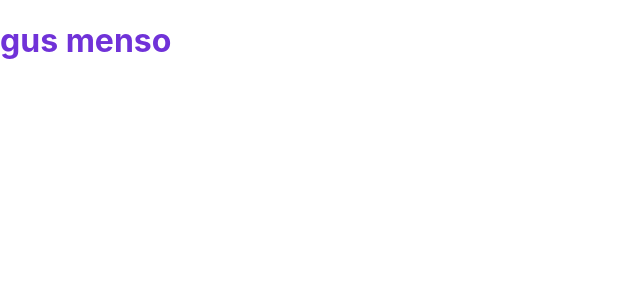
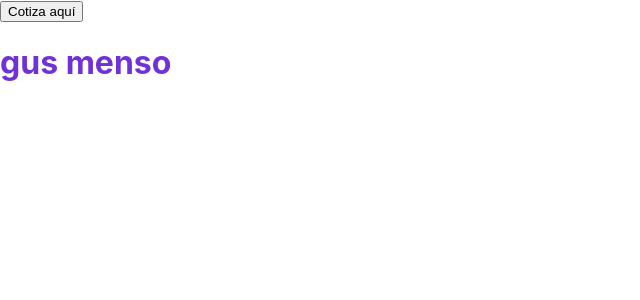
Before and after one commit to guzhdz/pagina-axolote, a React (Create React App) app: page / in a window 1280 px wide. Shown: the top 300 px of the page, without its empty margins (0-640 px from the left). Built offline with nearby package versions, Linux system fonts and the light colour scheme.

Commit message:
Componente boton
Se desarrolla el componente botón

```diff
--- a/src/App.jsx
+++ b/src/App.jsx
@@ -1,9 +1,13 @@
 import React from 'react';
 import './app.scss';
+import Boton from './components/button/button';
 
 function App() {
   return (
     <div className="App">
+
+      <Boton texto='Cotiza aquí'/>
+
       <h1>gus menso</h1>
     </div>
   );
--- a/src/components/button/button.jsx
+++ b/src/components/button/button.jsx
@@ -0,0 +1,10 @@
+import React from 'react'
+import './_button.scss'
+
+const Boton = ( {texto} ) => (
+    <div className = 'cont-button'>
+        <button>{texto}</button>
+    </div>
+)
+
+export default Boton
```
Also changed, not shown: 1 other file (tests, documents, lock files or other folders).
